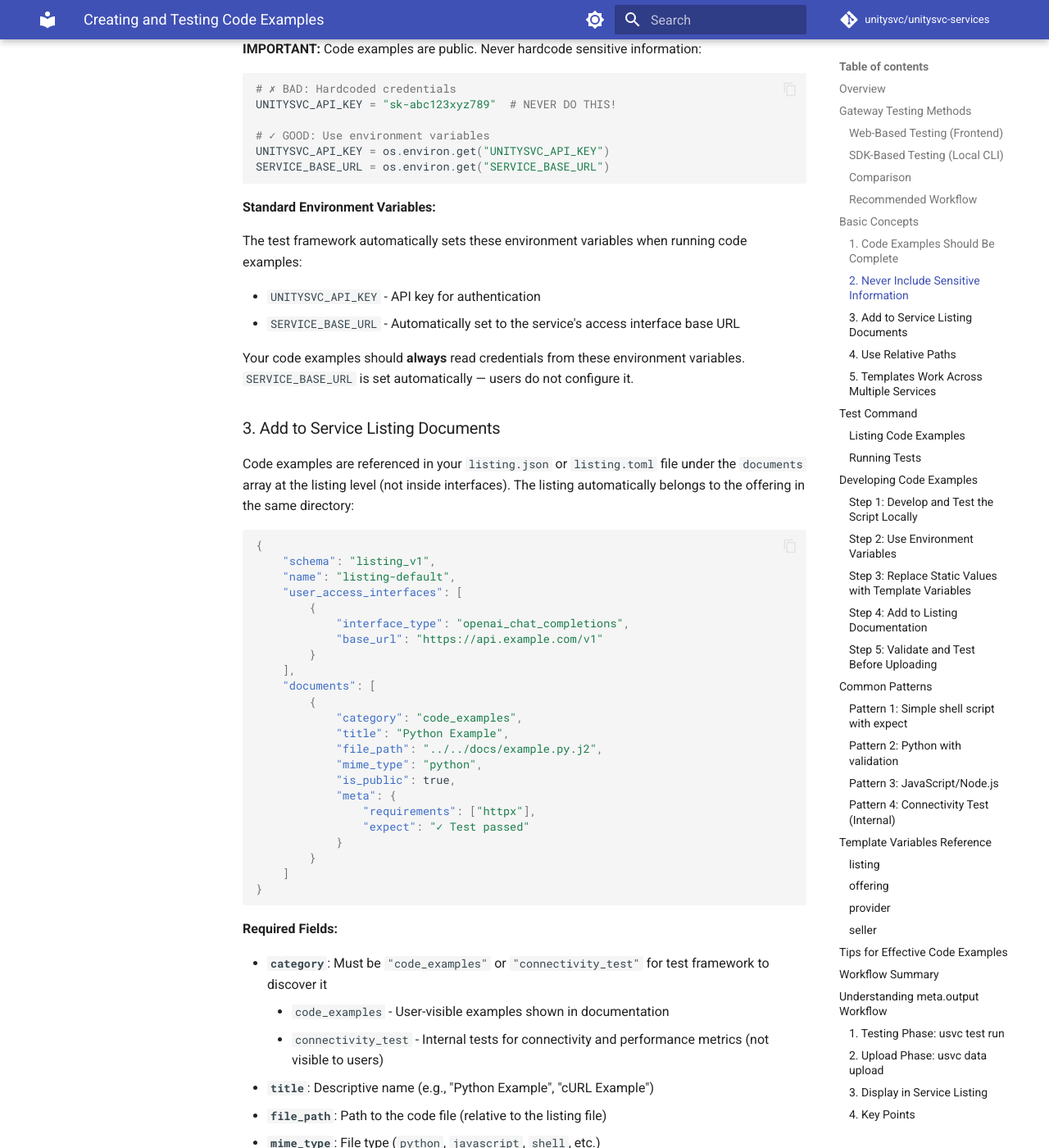
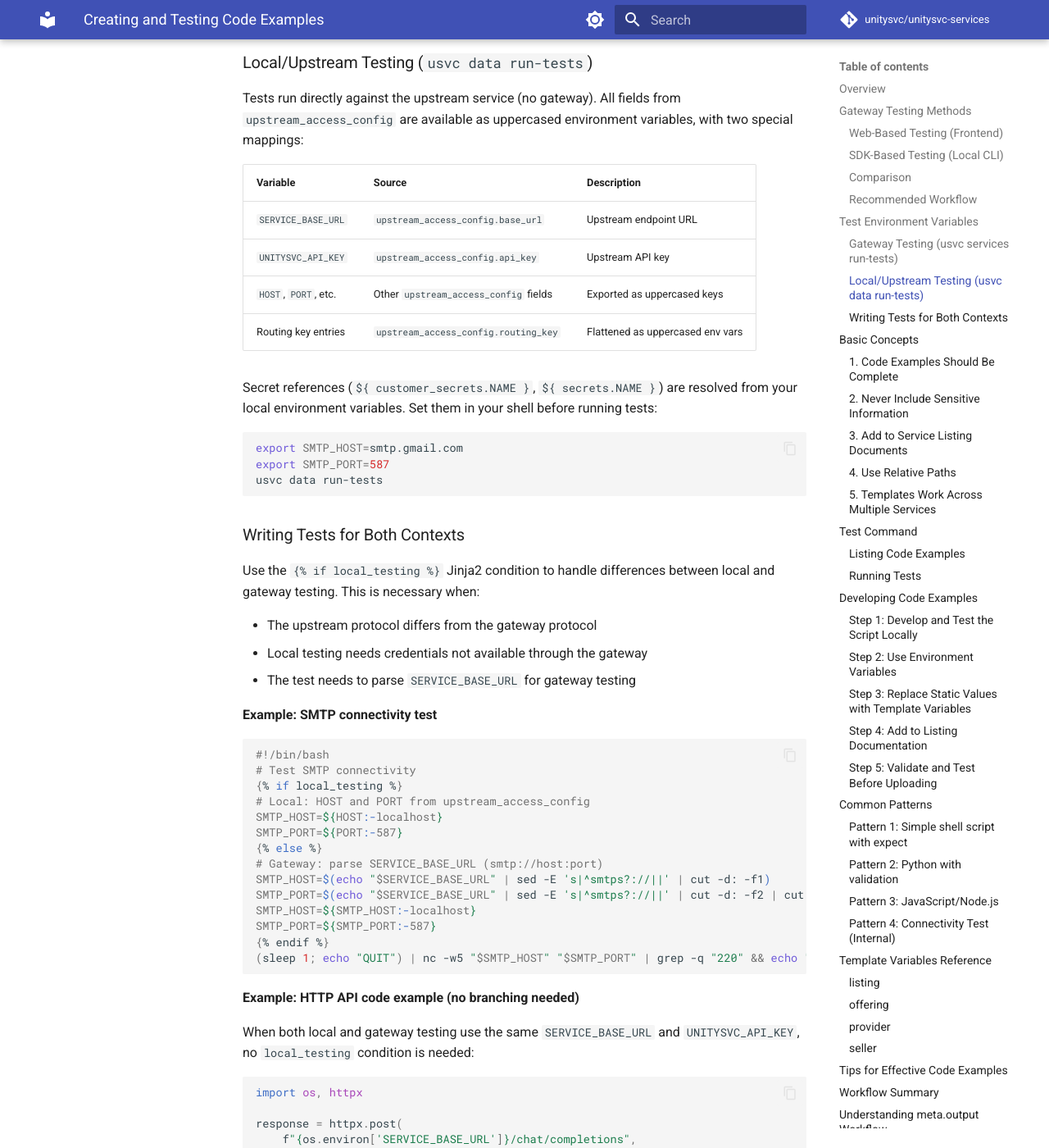
Before and after one commit to unitysvc/unitysvc-services, an MkDocs documentation site: the page built from docs/code-examples.md, in a window 1280 px wide and 1400 px high, scrolled down 4160 px. Shown: the whole window at 82% size. Built offline with MkDocs 1.6.1 and Material for MkDocs 9.7.7, drawn with Linux system fonts in a browser that asks for light colours; comment, search, counter and statistics services are not loaded; some of the changed text lies outside the part shown.

Commit message:
Document test environment variables for local vs gateway testing
Add "Test Environment Variables" section to code-examples.md explaining:
- Gateway testing: only SERVICE_BASE_URL, UNITYSVC_API_KEY, and routing_key
- Local testing: all upstream_access_config fields as env vars
- How to use {% if local_testing %} for protocol-specific branching
- Examples for SMTP connectivity and HTTP API tests

Ref: unitysvc/unitysvc-services#84

Co-Authored-By: Claude Opus 4.6 (1M context) <noreply@anthropic.com>

````diff
--- a/docs/code-examples.md
+++ b/docs/code-examples.md
@@ -120,6 +120,85 @@ usvc services run-tests <service_id> --force
 2. **Development**: Use SDK-based local testing for iterative development
 3. **Validation**: Use web-based testing for final validation before publishing
 4. **CI/CD**: Either method works; web-based is simpler, SDK-based offers more control
+
+## Test Environment Variables
+
+Code examples and connectivity tests run in two different contexts, each with different environment variables available.
+
+### Gateway Testing (`usvc services run-tests`)
+
+Tests run through the UnitySVC gateway. Only these variables are available:
+
+| Variable | Source | Description |
+|----------|--------|-------------|
+| `SERVICE_BASE_URL` | `user_access_interfaces.base_url` | Gateway endpoint URL (e.g. `https://api.svcpass.com/u/openai`, `smtp://smtp.svcpass.com:587`) |
+| `UNITYSVC_API_KEY` | Customer API key | Authentication key for the gateway |
+| Routing key entries | `user_access_interfaces.routing_key` | Flattened as uppercased env vars (e.g. `{"username": "foo"}` → `USERNAME=foo`, `{"model": "gpt-4"}` → `MODEL=gpt-4`) |
+
+**No other variables are available.** Customer code examples should only use these variables since they represent what real customers see.
+
+### Local/Upstream Testing (`usvc data run-tests`)
+
+Tests run directly against the upstream service (no gateway). All fields from `upstream_access_config` are available as uppercased environment variables, with two special mappings:
+
+| Variable | Source | Description |
+|----------|--------|-------------|
+| `SERVICE_BASE_URL` | `upstream_access_config.base_url` | Upstream endpoint URL |
+| `UNITYSVC_API_KEY` | `upstream_access_config.api_key` | Upstream API key |
+| `HOST`, `PORT`, etc. | Other `upstream_access_config` fields | Exported as uppercased keys |
+| Routing key entries | `upstream_access_config.routing_key` | Flattened as uppercased env vars |
+
+Secret references (`${ customer_secrets.NAME }`, `${ secrets.NAME }`) are resolved from your local environment variables. Set them in your shell before running tests:
+
+```bash
+export SMTP_HOST=smtp.gmail.com
+export SMTP_PORT=587
+usvc data run-tests
+```
+
+### Writing Tests for Both Contexts
+
+Use the `{% if local_testing %}` Jinja2 condition to handle differences between local and gateway testing. This is necessary when:
+
+- The upstream protocol differs from the gateway protocol
+- Local testing needs credentials not available through the gateway
+- The test needs to parse `SERVICE_BASE_URL` for gateway testing
+
+**Example: SMTP connectivity test**
+
+```bash
+#!/bin/bash
+# Test SMTP connectivity
+{% if local_testing %}
+# Local: HOST and PORT from upstream_access_config
+SMTP_HOST=${HOST:-localhost}
+SMTP_PORT=${PORT:-587}
+{% else %}
+# Gateway: parse SERVICE_BASE_URL (smtp://host:port)
+SMTP_HOST=$(echo "$SERVICE_BASE_URL" | sed -E 's|^smtps?://||' | cut -d: -f1)
+SMTP_PORT=$(echo "$SERVICE_BASE_URL" | sed -E 's|^smtps?://||' | cut -d: -f2 | cut -d/ -f1)
+SMTP_HOST=${SMTP_HOST:-localhost}
+SMTP_PORT=${SMTP_PORT:-587}
+{% endif %}
+(sleep 1; echo "QUIT") | nc -w5 "$SMTP_HOST" "$SMTP_PORT" | grep -q "220" && echo "connectivity ok"
+```
+
+**Example: HTTP API code example (no branching needed)**
+
+When both local and gateway testing use the same `SERVICE_BASE_URL` and `UNITYSVC_API_KEY`, no `local_testing` condition is needed:
+
+```python
+import os, httpx
+
+response = httpx.post(
+    f"{os.environ['SERVICE_BASE_URL']}/chat/completions",
+    headers={"Authorization": f"Bearer {os.environ['UNITYSVC_API_KEY']}"},
+    json={"model": os.environ.get("MODEL", "default"), "messages": [{"role": "user", "content": "test"}]}
+)
+print(response.json())
+```
+
+This works for both contexts because `SERVICE_BASE_URL` and `UNITYSVC_API_KEY` are mapped from `upstream_access_config.base_url`/`api_key` in local testing and from `user_access_interfaces.base_url`/customer API key in gateway testing.
 
 ## Basic Concepts
 
````
